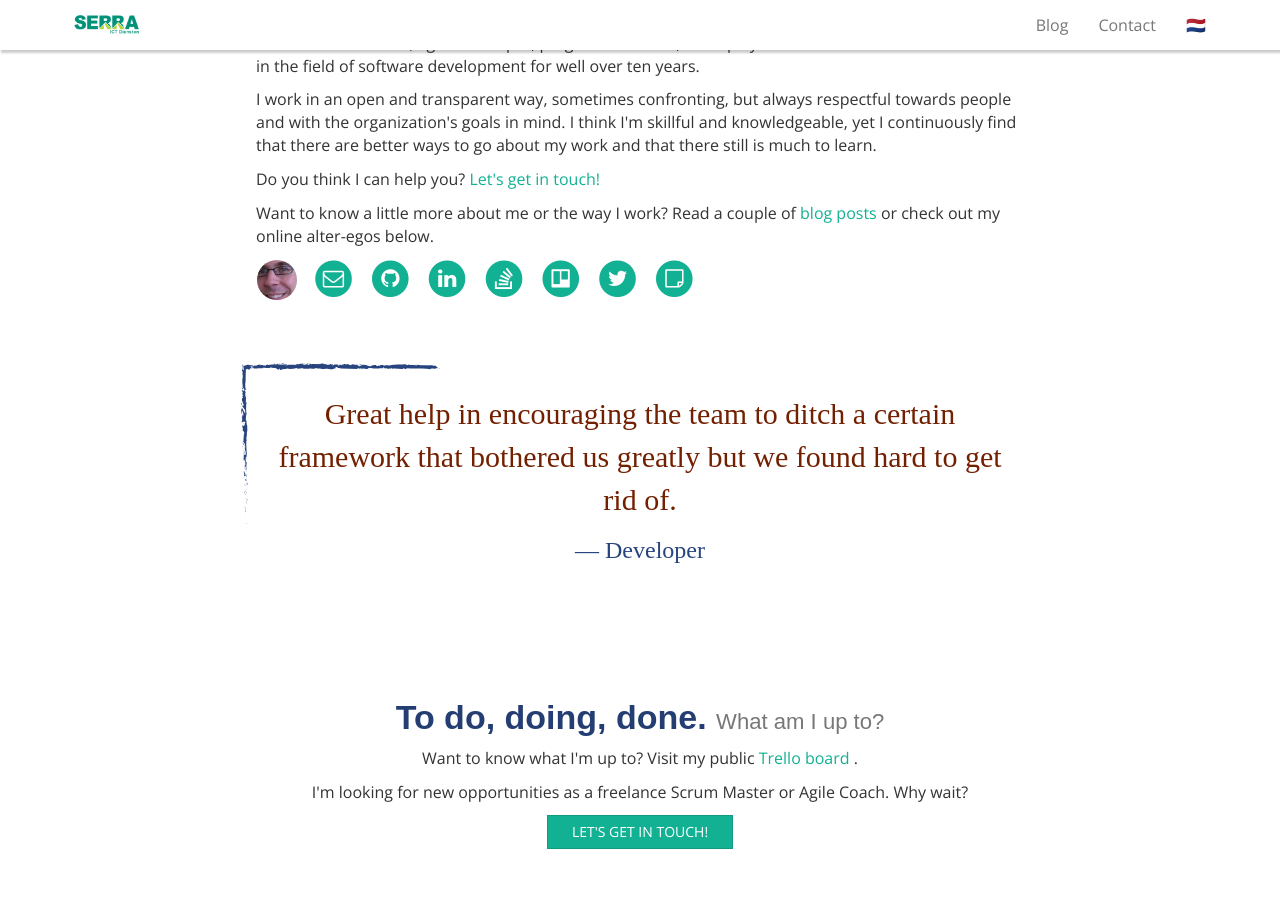
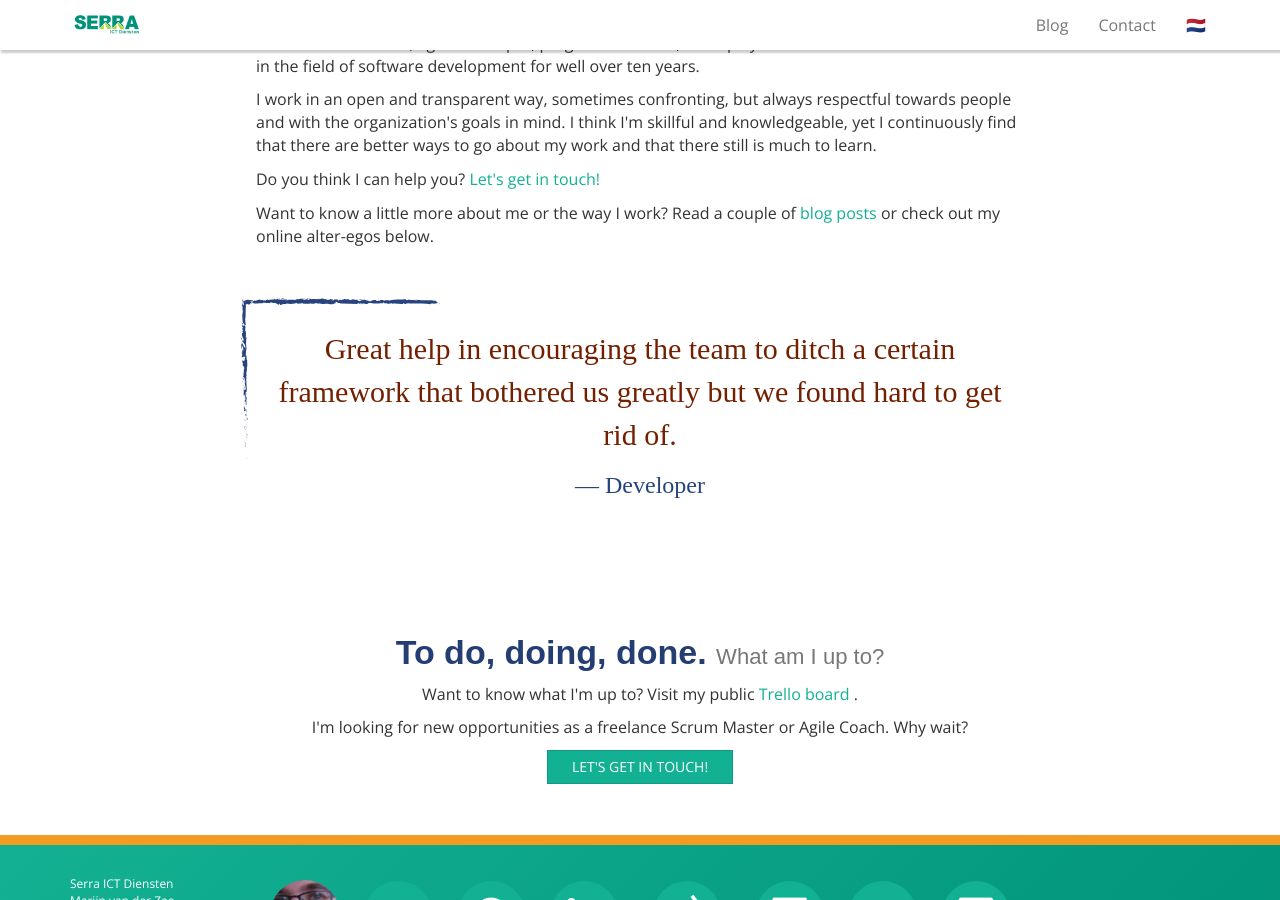
Before and after one commit to serraict/serraict.github.io, a Jekyll site: the page built from index.md, in a window 1280 px wide and 900 px high, scrolled down 1893 px. Built offline with Jekyll 4.4.1, drawn with Linux system fonts in a browser that asks for light colours; nearby versions of some CDN libraries; some web fonts are replaced.

Commit message:
Leave out banners to see if this fixes html errors on live site

```diff
--- a/index.md
+++ b/index.md
@@ -197,7 +197,7 @@
     <a href="{{ site_url }}/blog.html">blog posts</a>
     or check out my online alter-egos below.
   </p>
-  <p>{% include banners/all-online-profiles-bar.html %}</p>
+  <p></p>
 </div>
 </div>
 
```
